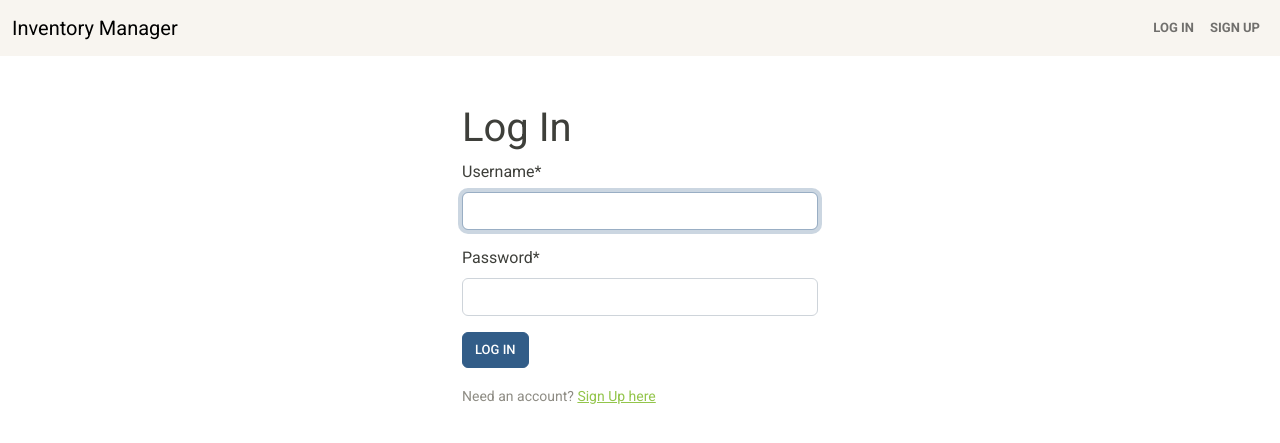
After one commit to arturosalazar/inventory_management, a Django app: page /login/ in a window 1280 px wide. The commit adds this page. Shown: the top 443 px of the page. Run offline with Django 5.2, Linux system fonts and the light colour scheme; some libraries are stand-ins or nearby versions.

Commit message:
Add login and logout pages with links

```diff
--- /dev/null
+++ b/inventory/templates/inventory/login.html
@@ -0,0 +1,24 @@
+{% extends 'inventory/base.html'%}
+{% load crispy_forms_tags %}
+
+{% block title %}
+    <title>Log In</title>
+{% endblock title %}
+
+{% block content%}
+<div class="container">
+    <div class="row">
+        <div class="col-11 col-md-4 mx-auto mt-5">
+            <h1>Log In</h1>
+            <form method="post">
+                {% csrf_token %}
+                {{form | crispy}}
+                <button class="btn btn-primary">Log In</button>
+            </form>
+            <div class="pt-3">
+                <small class="text-muted">Need an account? <a class="ml-2" href="{% url 'signup' %}">Sign Up here</a></small>
+            </div>
+        </div>
+    </div>
+</div>
+{% endblock content%}
--- a/inventory/templates/inventory/navigation.html
+++ b/inventory/templates/inventory/navigation.html
@@ -6,12 +6,25 @@
       </button>
       <div class="collapse navbar-collapse justify-content-end" id="navbarNav">
         <ul class="navbar-nav">
-          <li class="nav-item">
-            <a class="nav-link fw-bold" href="#">Sign-In</a>
-          </li>
-          <li class="nav-item">
-            <a class="nav-link fw-bold" href="#">Sign-Up</a>
-          </li>
+            {% if user.is_authenticated %}
+                <li class="nav-item">
+                    <a class="nav-link fw-bold" href="{% url 'index' %}">{{user.username}}</a>
+                </li>
+                <li class="nav-item">
+                    <form method="post" action="{% url 'logout' %}">
+                        {% csrf_token %}
+                        <button class="nav-link fw-bold" type="submit">Log Out</button>
+                    </form>
+                </li>
+            {% else %}
+                <li class="nav-item">
+                    <a class="nav-link fw-bold" href="{% url 'login' %}">Log In</a>
+                </li>
+                <li class="nav-item">
+                    <a class="nav-link fw-bold" href="{% url 'signup' %}">Sign Up</a>
+                </li>
+            {% endif%}
+
         </ul>
       </div>
     </div>
--- a/inventory/templates/inventory/signup.html
+++ b/inventory/templates/inventory/signup.html
@@ -2,7 +2,7 @@
 {% load crispy_forms_tags %}
 
 {% block title %}
-<title>Sign Up</title>
+    <title>Sign Up</title>
 {% endblock title %}
 
 {% block content%}
@@ -29,6 +29,9 @@
                 {{form | crispy}}
                 <button class="btn btn-primary" type="submit">Sign Up</button>
             </form>
+            <div class="pt-3">
+                <small class="text-muted">Already have an account?<a class="ml-2" href="{% url 'login' %}">Log In here</a></small>
+            </div>
         </div>
     </div>
 </div>
--- a/inventory/urls.py
+++ b/inventory/urls.py
@@ -1,7 +1,10 @@
 from django.urls import path
 from .views import Index, SignUp
+from django.contrib.auth import views as auth_views
 
 urlpatterns = [
     path('', Index.as_view(), name='index'),
     path('signup/', SignUp.as_view(), name='signup'),
+    path('login/', auth_views.LoginView.as_view(template_name='inventory/login.html'), name='login'),
+    path("logout/", auth_views.LogoutView.as_view(template_name='inventory/logout.html'), name='logout'),
 ]
--- a/inventory/views.py
+++ b/inventory/views.py
@@ -12,7 +12,7 @@ class SignUp(View):
         form = UserRegistrationForm()
         return render(request, 'inventory/signup.html', {'form':form})
 
-    def put(self, request):
+    def post(self, request):
         form = UserRegistrationForm(request.POST)
         if form.is_valid():
             form.save()
```
Also changed, not shown: inventory/templates/inventory/logout.html (added, +20 -0 lines), inventory_management/settings.py (+7 -0 lines).
